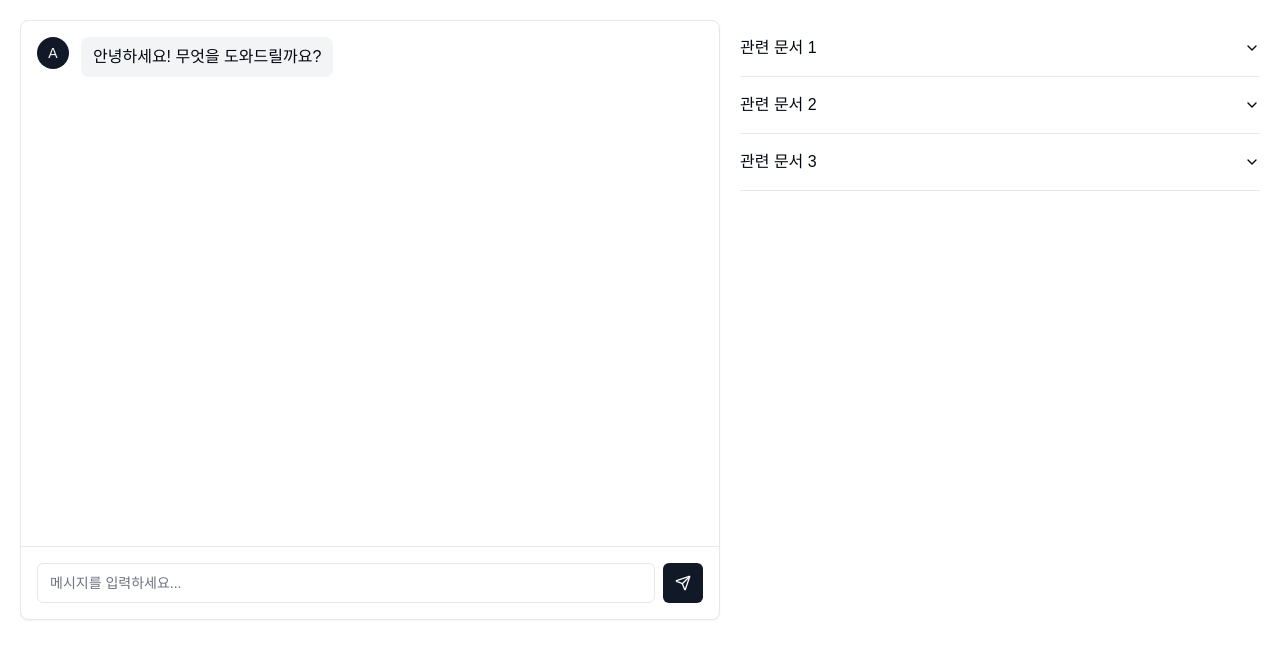
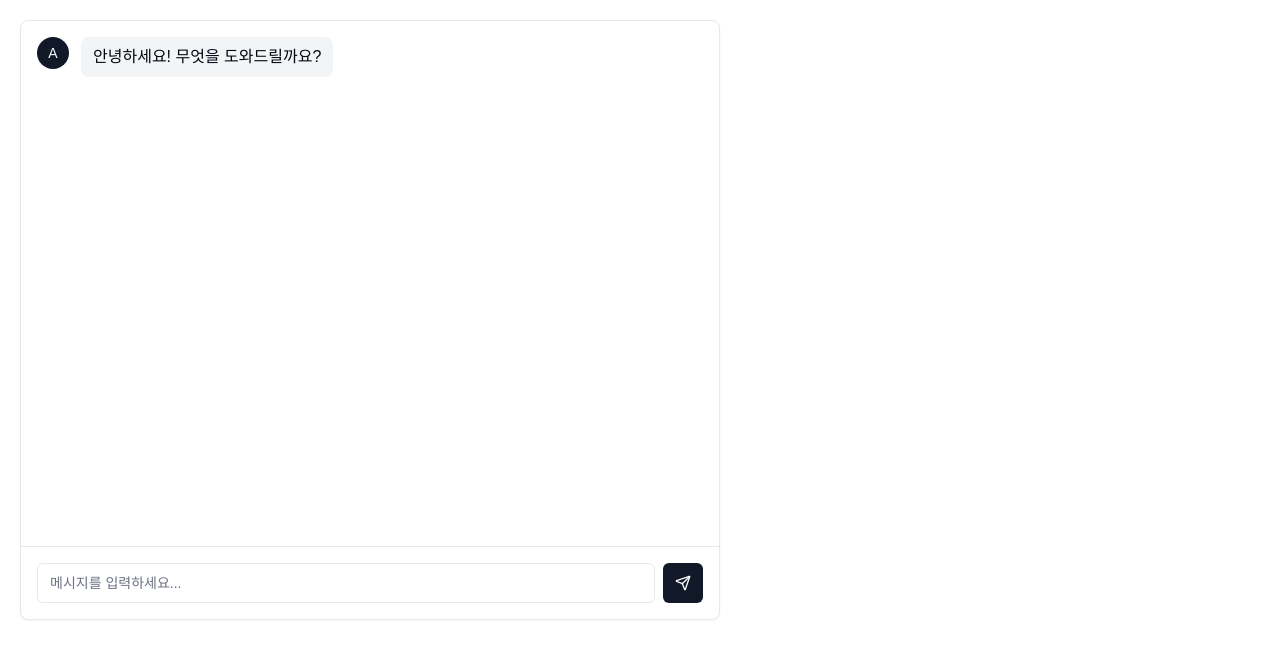
Before and after one commit to coldrain-f/langchain-document-loader-chatbot, a Next.js app in the folder client/: page / in a window 1280 px wide. Shown: the top 658 px of the page. Built offline with nearby package versions, Linux system fonts and the light colour scheme.

Commit message:
ChatBot 메시지 응답 시 관련 문서 렌더링

```diff
--- a/client/app/page.tsx
+++ b/client/app/page.tsx
@@ -73,6 +73,7 @@ const Home = () => {
       .then((response) => response.json())
       .then((response: ApiResponse) => {
         sendMessage({ role: "assistant", content: response.content });
+        setDocuments(response.documents);
       });
   };
 
@@ -151,39 +152,19 @@ const Home = () => {
           </Card>
         </div>
         <div className="w-[600px]">
-          <Accordion type="single" collapsible>
-            <AccordionItem value="item-1">
-              <AccordionTrigger>관련 문서 1</AccordionTrigger>
+          <Accordion type="single" collapsible className="w-full">
+            {documents.map((document, index) => (
+              <AccordionItem value={document.page_content} key={index}>
+                <AccordionTrigger>관련 문서 {index + 1}</AccordionTrigger>
                 <AccordionContent>
                   <Textarea
                     className="h-48 w-[580px] m-auto mt-5 mb-5"
-                  value={documents[0]}
                     readOnly
+                    value={document.page_content}
                   />
                 </AccordionContent>
               </AccordionItem>
-
-            <AccordionItem value="item-2">
-              <AccordionTrigger>관련 문서 2</AccordionTrigger>
-              <AccordionContent>
-                <Textarea
-                  className="h-48 w-[580px] m-auto mt-5 mb-5"
-                  value={documents[1]}
-                  readOnly
-                />
-              </AccordionContent>
-            </AccordionItem>
-
-            <AccordionItem value="item-3">
-              <AccordionTrigger>관련 문서 3</AccordionTrigger>
-              <AccordionContent>
-                <Textarea
-                  className="h-48 w-[580px] m-auto mt-5 mb-5"
-                  value={documents[2]}
-                  readOnly
-                />
-              </AccordionContent>
-            </AccordionItem>
+            ))}
           </Accordion>
         </div>
       </div>
```
Lines whose indentation alone changed are shown as unchanged.
